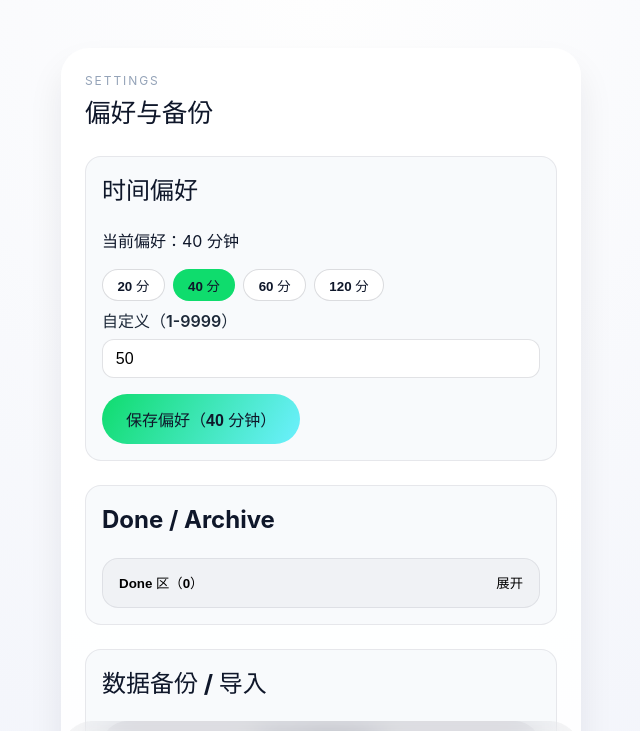
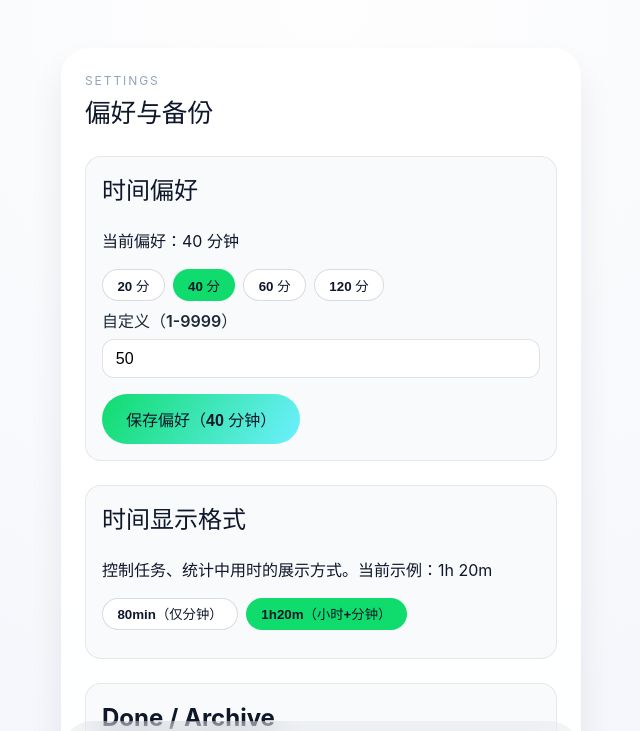
Before and after one commit to xiyanliao/deep-work, a React (Vite) app: page /settings in a window 1280 px wide. Shown: the top 731 px of the page, without its empty margins (319-959 px from the left). Built offline with nearby package versions, Linux system fonts and the light colour scheme.

Commit message:
更改时间的表示方式

```diff
--- a/src/components/DoneSection.tsx
+++ b/src/components/DoneSection.tsx
@@ -1,5 +1,6 @@
 import { TASK_STATE_COPY } from '../constants/tasks'
 import type { Task } from '../types'
+import { useDurationFormat } from '../state/DurationFormatContext'
 
 interface Props {
   tasks: Task[]
@@ -10,10 +11,6 @@ interface Props {
   onDelete?: (taskId: string) => void
 }
 
-function formatMeta(task: Task) {
-  return `${TASK_STATE_COPY[task.state]} · 累计 ${task.spent_minutes} min`
-}
-
 function DoneSection({
   tasks,
   isLoading,
@@ -22,6 +19,7 @@ function DoneSection({
   onRestore,
   onDelete,
 }: Props) {
+  const { formatMinutes } = useDurationFormat()
   const sorted = [...tasks].sort(
     (a, b) =>
       new Date(b.updated_at ?? b.created_at).getTime() -
@@ -45,7 +43,9 @@ function DoneSection({
               <li key={task.id} className="done-card">
                 <div className="done-card__content">
                   <p className="done-card__title">{task.title || '未命名任务'}</p>
-                  <p className="done-card__meta">{formatMeta(task)}</p>
+                  <p className="done-card__meta">
+                    {`${TASK_STATE_COPY[task.state]} · 累计 ${formatMinutes(task.spent_minutes)}`}
+                  </p>
                 </div>
                 <div className="done-card__actions">
                   <button
--- a/src/components/RecommendModal.tsx
+++ b/src/components/RecommendModal.tsx
@@ -5,6 +5,7 @@ import {
   type TaskWithRemaining,
 } from '../constants/tasks'
 import type { RecommendationResult } from '../utils/recommendation'
+import { useDurationFormat } from '../state/DurationFormatContext'
 
 interface RecommendModalProps {
   isOpen: boolean
@@ -42,6 +43,7 @@ function RecommendModal({
   const [error, setError] = useState<string | null>(null)
   const [isPreferenceMode, setPreferenceMode] = useState(false)
   const [isSavingPreference, setIsSavingPreference] = useState(false)
+  const { formatMinutes } = useDurationFormat()
 
   useEffect(() => {
     if (!isOpen) return
@@ -105,7 +107,7 @@ function RecommendModal({
           </p>
           <p className="recommend-card__meta">
             {recommendation.top.remaining_minutes !== null
-              ? `预计剩余 ${recommendation.top.remaining_minutes} 分钟`
+              ? `预计剩余 ${formatMinutes(recommendation.top.remaining_minutes)}`
               : '未设置估时'}
           </p>
           <div className="recommend-card__chips">
@@ -133,7 +135,7 @@ function RecommendModal({
               <p className="recommend-card__title">{task.title || '未命名任务'}</p>
               <p className="recommend-card__meta">
                 {task.remaining_minutes !== null
-                  ? `剩余 ${task.remaining_minutes} 分钟`
+                  ? `剩余 ${formatMinutes(task.remaining_minutes)}`
                   : '未设置估时'}
               </p>
               <div className="recommend-card__chips">
--- a/src/components/TaskList.tsx
+++ b/src/components/TaskList.tsx
@@ -1,6 +1,7 @@
 import { Link } from 'react-router-dom'
 import { TASK_STATE_COPY } from '../constants/tasks'
 import type { Task } from '../types'
+import { useDurationFormat } from '../state/DurationFormatContext'
 
 interface Props {
   tasks: Task[]
@@ -12,7 +13,7 @@ interface Props {
   isStarting?: boolean
 }
 
-function getProgressInfo(task: Task) {
+function getProgressInfo(task: Task, formatMinutes: (minutes: number) => string) {
   if (typeof task.estimate_minutes === 'number' && task.estimate_minutes > 0) {
     const ratio = task.estimate_minutes
       ? task.spent_minutes / task.estimate_minutes
@@ -20,12 +21,14 @@ function getProgressInfo(task: Task) {
     return {
       type: 'estimate' as const,
       ratio,
-      text: `${task.spent_minutes}/${task.estimate_minutes} min`,
+      text: `${formatMinutes(task.spent_minutes)} / ${formatMinutes(
+        task.estimate_minutes,
+      )}`,
     }
   }
   return {
     type: 'spent' as const,
-    text: `累计 ${task.spent_minutes} min`,
+    text: `累计 ${formatMinutes(task.spent_minutes)}`,
   }
 }
 
@@ -62,6 +65,7 @@ function TaskList({
   focusingTaskId,
   isStarting,
 }: Props) {
+  const { formatMinutes } = useDurationFormat()
   const activeTasks = tasks
     .filter((task) => task.state !== 'done')
     .sort(
@@ -88,7 +92,7 @@ function TaskList({
   return (
     <ul className="task-list">
       {activeTasks.map((task) => {
-        const progressInfo = getProgressInfo(task)
+        const progressInfo = getProgressInfo(task, formatMinutes)
         return (
           <li key={task.id} className={getTaskCardClass(task.state)}>
             <div className="task-card__content">
--- a/src/main.tsx
+++ b/src/main.tsx
@@ -5,13 +5,16 @@ import './index.css'
 import './pwa'
 import App from './App.tsx'
 import { FocusSessionProvider } from './state/FocusSessionContext.tsx'
+import { DurationFormatProvider } from './state/DurationFormatContext.tsx'
 
 createRoot(document.getElementById('root')!).render(
   <StrictMode>
     <BrowserRouter>
-      <FocusSessionProvider>
-        <App />
-      </FocusSessionProvider>
+      <DurationFormatProvider>
+        <FocusSessionProvider>
+          <App />
+        </FocusSessionProvider>
+      </DurationFormatProvider>
     </BrowserRouter>
   </StrictMode>,
 )
--- a/src/pages/HomePage.tsx
+++ b/src/pages/HomePage.tsx
@@ -9,6 +9,7 @@ import { useFocusSession } from '../state/FocusSessionContext'
 import { useTimePreference } from '../hooks/useTimePreference'
 import { recommendTasks } from '../utils/recommendation'
 import { useTodayDeepMinutes } from '../hooks/useTodayDeepMinutes'
+import { useDurationFormat } from '../state/DurationFormatContext'
 
 function HomePage() {
   const [tasks, setTasks] = useState<Task[]>([])
@@ -26,6 +27,7 @@ function HomePage() {
     error: todayError,
     refresh: refreshTodayMinutes,
   } = useTodayDeepMinutes()
+  const { formatMinutes } = useDurationFormat()
 
   const refreshTasks = useCallback(async () => {
     setIsLoading(true)
@@ -83,7 +85,7 @@ function HomePage() {
       <h1>Deep Work · Journalist Mode</h1>
       <p className="page-lead">
         今日累计深度：
-        {isTodayLoading ? '计算中…' : `${todayMinutes} 分钟`}
+        {isTodayLoading ? '计算中…' : formatMinutes(todayMinutes)}
       </p>
       {todayError ? <p className="error-text">统计失败：{todayError}</p> : null}
 
@@ -94,7 +96,7 @@ function HomePage() {
             <p>
               当前推荐：<strong>{recommendation.top.title || '未命名任务'}</strong>
               {recommendation.top.remaining_minutes !== null
-                ? ` · 预计剩余 ${recommendation.top.remaining_minutes} 分钟`
+                ? ` · 预计剩余 ${formatMinutes(recommendation.top.remaining_minutes)}`
                 : ' · 未设置 estimate'}
             </p>
             {recommendation.message ? (
--- a/src/pages/SettingsPage.tsx
+++ b/src/pages/SettingsPage.tsx
@@ -1,10 +1,11 @@
 import { useEffect, useMemo, useState, type ChangeEvent } from 'react'
 import DoneSection from '../components/DoneSection'
 import { deleteTask, listTasks, restoreTask } from '../data/db'
-import type { Task } from '../types'
+import type { DurationFormat, Task } from '../types'
 import { useTimePreference } from '../hooks/useTimePreference'
 import { exportBackup, importBackup } from '../utils/backup'
 import { ESTIMATE_PRESETS } from '../constants/tasks'
+import { useDurationFormat } from '../state/DurationFormatContext'
 
 function SettingsPage() {
   const [tasks, setTasks] = useState<Task[]>([])
@@ -12,6 +13,8 @@ function SettingsPage() {
   const [doneOpen, setDoneOpen] = useState(false)
   const [prefMessage, setPrefMessage] = useState<string | null>(null)
   const [prefError, setPrefError] = useState<string | null>(null)
+  const [formatMessage, setFormatMessage] = useState<string | null>(null)
+  const [formatError, setFormatError] = useState<string | null>(null)
   const [taskMessage, setTaskMessage] = useState<string | null>(null)
   const [taskError, setTaskError] = useState<string | null>(null)
   const [backupMessage, setBackupMessage] = useState<string | null>(null)
@@ -21,6 +24,7 @@ function SettingsPage() {
   const [selectedMinutes, setSelectedMinutes] = useState(timePreference)
   const [isCustom, setIsCustom] = useState(false)
   const [customValue, setCustomValue] = useState(String(customMinutes))
+  const { format, setFormatOption, formatMinutes } = useDurationFormat()
 
   useEffect(() => {
     const load = async () => {
@@ -74,6 +78,8 @@ function SettingsPage() {
   const handleSavePreference = async () => {
     setPrefMessage(null)
     setPrefError(null)
+    setFormatMessage(null)
+    setFormatError(null)
     if (
       !Number.isFinite(pendingMinutes) ||
       pendingMinutes < 1 ||
@@ -87,6 +93,18 @@ function SettingsPage() {
       setPrefMessage('时间偏好已更新')
     } catch (err) {
       setPrefError((err as Error).message)
+    }
+  }
+
+  const handleFormatSelect = async (nextFormat: DurationFormat) => {
+    if (nextFormat === format) return
+    setFormatError(null)
+    setFormatMessage(null)
+    try {
+      await setFormatOption(nextFormat)
+      setFormatMessage('时间展示方式已更新')
+    } catch (err) {
+      setFormatError((err as Error).message)
     }
   }
 
@@ -200,6 +218,29 @@ function SettingsPage() {
       </div>
 
       <div className="page-card">
+        <h2>时间显示格式</h2>
+        <p>控制任务、统计中用时的展示方式。当前示例：{formatMinutes(80)}</p>
+        <div className="estimate-options">
+          <button
+            type="button"
+            className={format === 'minutes' ? 'chip-button is-active' : 'chip-button'}
+            onClick={() => handleFormatSelect('minutes')}
+          >
+            80min（仅分钟）
+          </button>
+          <button
+            type="button"
+            className={format === 'hm' ? 'chip-button is-active' : 'chip-button'}
+            onClick={() => handleFormatSelect('hm')}
+          >
+            1h20m（小时+分钟）
+          </button>
+        </div>
+        {formatMessage ? <p className="hint-text">{formatMessage}</p> : null}
+        {formatError ? <p className="error-text">{formatError}</p> : null}
+      </div>
+
+      <div className="page-card">
         <h2>Done / Archive</h2>
         <DoneSection
           tasks={doneTasks}
--- a/src/pages/TaskDetailPage.tsx
+++ b/src/pages/TaskDetailPage.tsx
@@ -20,6 +20,7 @@ import {
   upsertTask,
 } from '../data/db'
 import type { Task } from '../types'
+import { useDurationFormat } from '../state/DurationFormatContext'
 
 function TaskDetailPage() {
   const { taskId } = useParams<{ taskId: string }>()
@@ -34,6 +35,7 @@ function TaskDetailPage() {
   const [isTransitioning, setIsTransitioning] = useState(false)
   const [error, setError] = useState<string | null>(null)
   const [success, setSuccess] = useState<string | null>(null)
+  const { formatMinutes } = useDurationFormat()
 
   const warmSubtitle = useMemo(() => {
     if (!task) return null
@@ -56,14 +58,16 @@ function TaskDetailPage() {
       return {
         type: 'estimate' as const,
         ratio,
-        text: `${task.spent_minutes}/${task.estimate_minutes} min`,
+        text: `${formatMinutes(task.spent_minutes)} / ${formatMinutes(
+          task.estimate_minutes,
+        )}`,
       }
     }
     return {
       type: 'spent' as const,
-      text: `累计 ${task.spent_minutes} 分钟`,
+      text: `累计 ${formatMinutes(task.spent_minutes)}`,
     }
-  }, [task])
+  }, [task, formatMinutes])
 
   useEffect(() => {
     const load = async () => {
@@ -208,8 +212,8 @@ function TaskDetailPage() {
 
   const estimateDisplay = useMemo(() => {
     if (estimate === null) return '未设置'
-    return `${estimate} 分钟`
-  }, [estimate])
+    return formatMinutes(estimate)
+  }, [estimate, formatMinutes])
 
   const stateLabel = task ? TASK_STATE_COPY[task.state] : ''
 
--- /dev/null
+++ b/src/state/DurationFormatContext.tsx
@@ -0,0 +1,102 @@
+import {
+  createContext,
+  useCallback,
+  useContext,
+  useEffect,
+  useMemo,
+  useState,
+  type ReactNode,
+} from 'react'
+import { getSetting, setSetting } from '../data/db'
+import type { DurationFormat } from '../types'
+
+interface DurationFormatContextValue {
+  format: DurationFormat
+  isLoading: boolean
+  setFormatOption: (format: DurationFormat) => Promise<void>
+  formatMinutes: (minutes: number) => string
+}
+
+const DEFAULT_FORMAT: DurationFormat = 'hm'
+
+const DurationFormatContext = createContext<DurationFormatContextValue | undefined>(
+  undefined,
+)
+
+const formatDuration = (minutes: number, format: DurationFormat) => {
+  const safeMinutes = Math.max(0, Math.round(minutes))
+  if (format === 'minutes') {
+    return `${safeMinutes}min`
+  }
+  const hours = Math.floor(safeMinutes / 60)
+  const mins = safeMinutes % 60
+  if (hours > 0 && mins > 0) {
+    return `${hours}h ${mins}m`
+  }
+  if (hours > 0) {
+    return `${hours}h`
+  }
+  return `${mins}m`
+}
+
+export function DurationFormatProvider({ children }: { children: ReactNode }) {
+  const [format, setFormat] = useState<DurationFormat>(DEFAULT_FORMAT)
+  const [isLoading, setIsLoading] = useState(true)
+
+  useEffect(() => {
+    let cancelled = false
+    ;(async () => {
+      try {
+        const stored = await getSetting('durationFormat')
+        if (!cancelled && (stored === 'hm' || stored === 'minutes')) {
+          setFormat(stored)
+        }
+      } finally {
+        if (!cancelled) {
+          setIsLoading(false)
+        }
+      }
+    })()
+    return () => {
+      cancelled = true
+    }
+  }, [])
+
+  const setFormatOption = useCallback(async (nextFormat: DurationFormat) => {
+    await setSetting('durationFormat', nextFormat)
+    setFormat(nextFormat)
+  }, [])
+
+  const formatMinutes = useCallback(
+    (minutes: number) => formatDuration(minutes, format),
+    [format],
+  )
+
+  const value = useMemo(
+    () => ({
+      format,
+      isLoading,
+      setFormatOption,
+      formatMinutes,
+    }),
+    [format, isLoading, setFormatOption, formatMinutes],
+  )
+
+  return (
+    <DurationFormatContext.Provider value={value}>
+      {children}
+    </DurationFormatContext.Provider>
+  )
+}
+
+export function useDurationFormat() {
+  const ctx = useContext(DurationFormatContext)
+  if (!ctx) {
+    throw new Error('useDurationFormat must be used within DurationFormatProvider')
+  }
+  return ctx
+}
+
+export function formatMinutesStandalone(minutes: number, format: DurationFormat) {
+  return formatDuration(minutes, format)
+}
```
Also changed, not shown: src/types.ts (+7 -1 lines).
